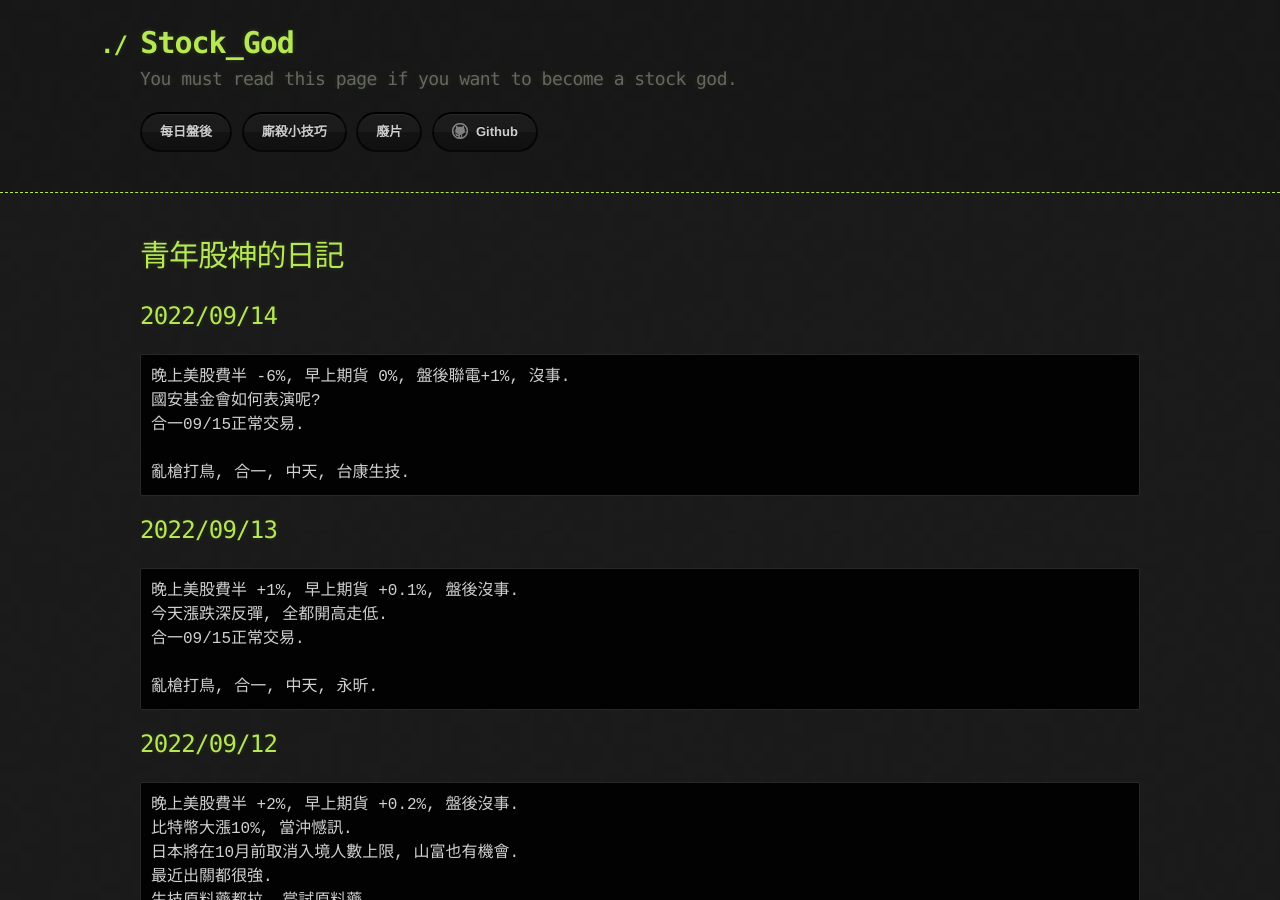
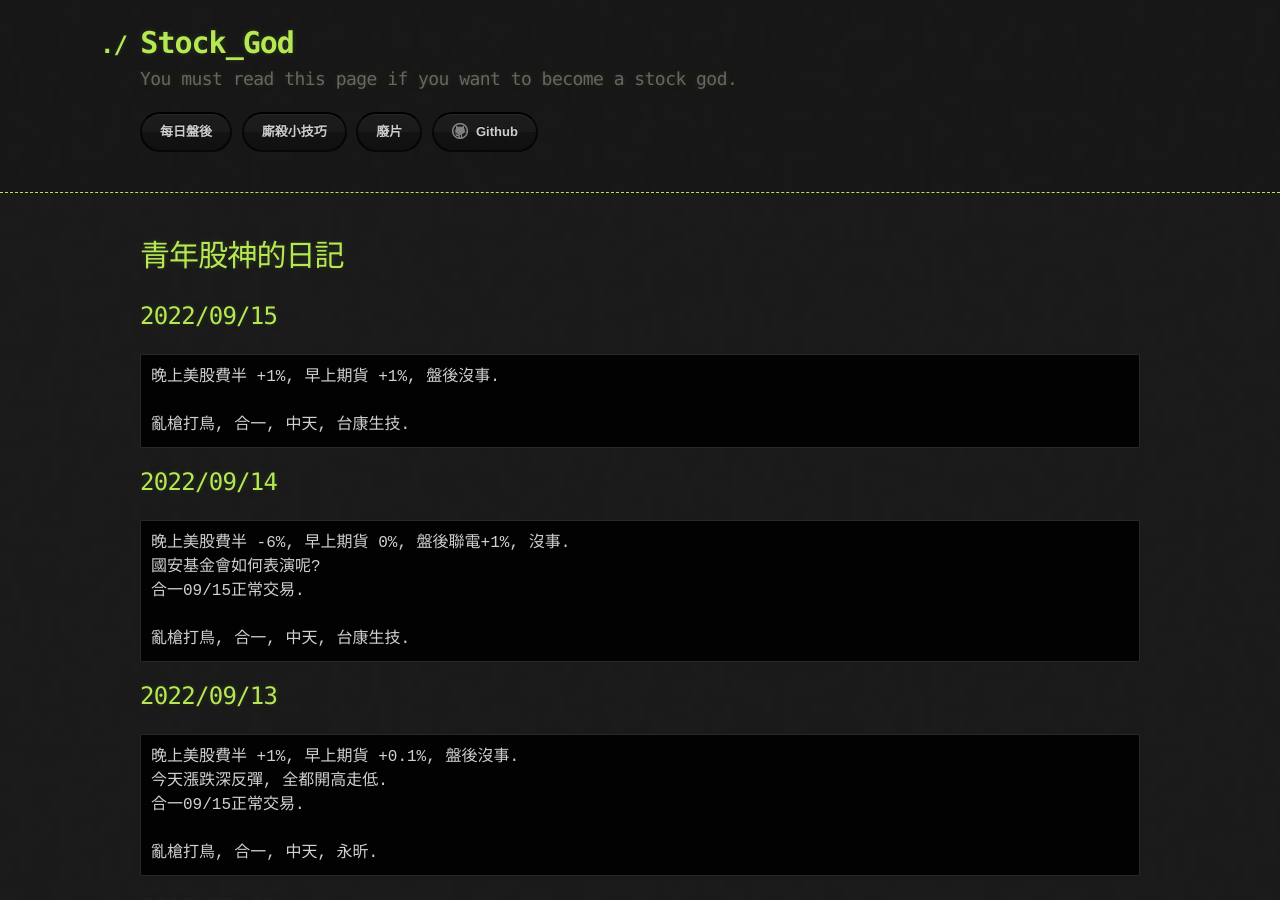
Before and after one commit to lepg5487/Stock_God, a Jekyll site: the page built from index.md, in a window 1280 px wide and 900 px high. Built offline with Jekyll 4.4.1, drawn with Linux system fonts in a browser that asks for light colours; our own code applies the rules of GitHub Pages for plain Markdown files.

Commit message:
Update index.md

````diff
--- a/index.md
+++ b/index.md
@@ -3,6 +3,13 @@ layout: testlayouts
 ---
 
 # 青年股神的日記
+
+## 2022/09/15
+```
+晚上美股費半 +1%, 早上期貨 +1%, 盤後沒事.
+
+亂槍打鳥, 合一, 中天, 台康生技.
+```
 
 ## 2022/09/14
 ```
````
